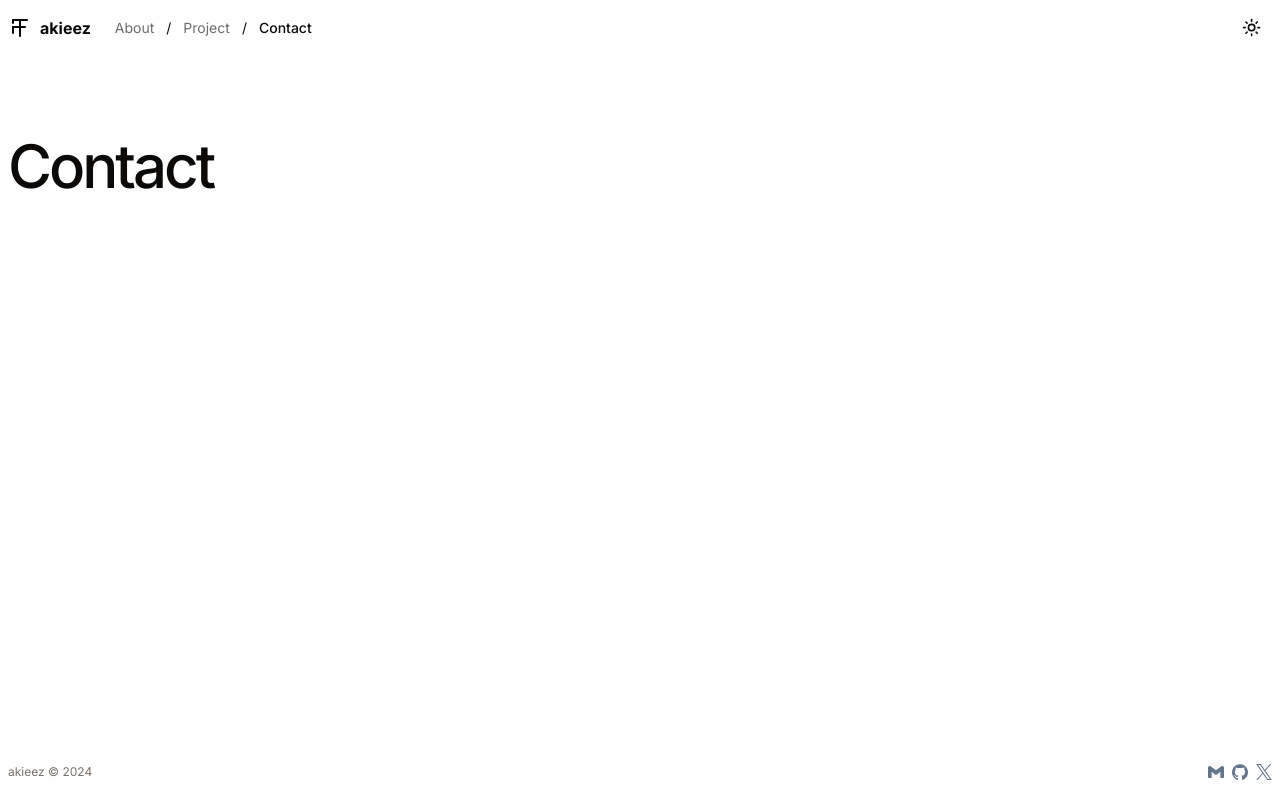
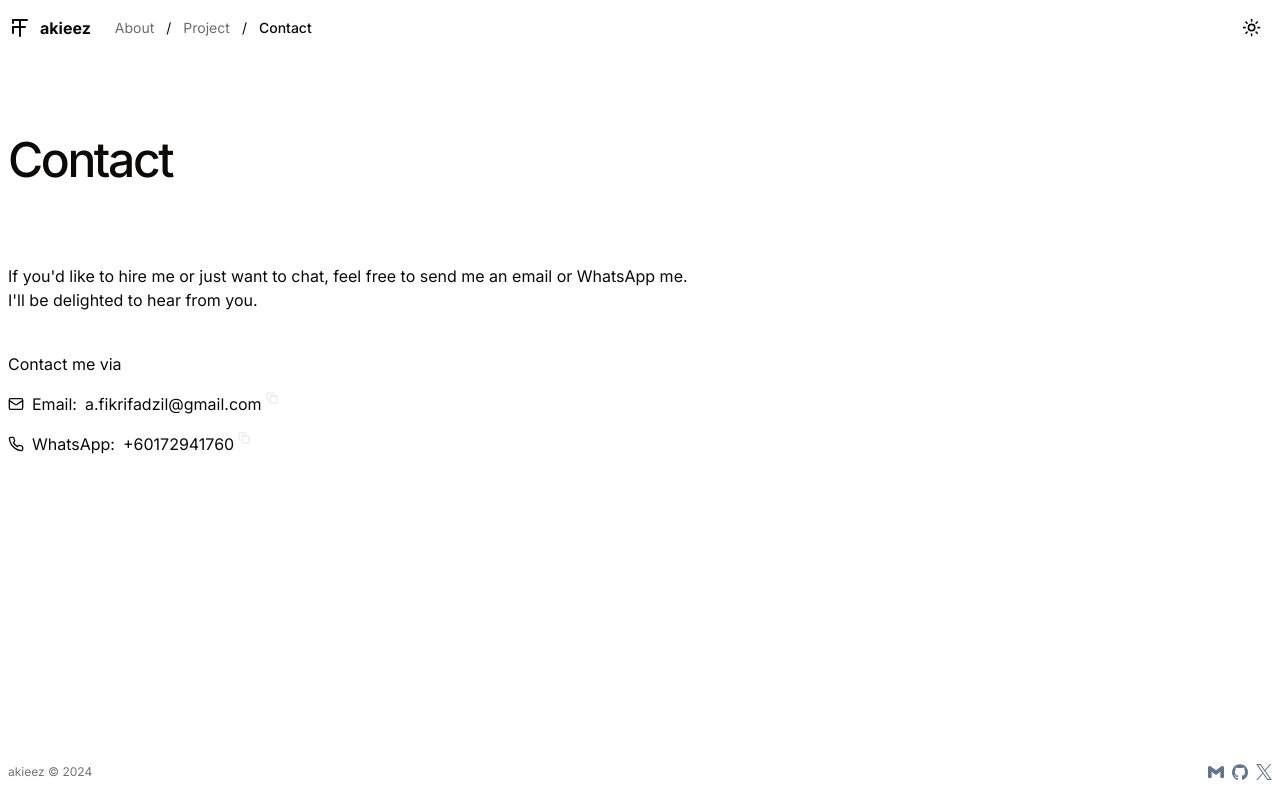
Before and after one commit to xakieezx/xakieezx.github.io, a Next.js app: page /contact in a window 1280 px wide. Built offline with nearby package versions, Linux system fonts and the light colour scheme.

Commit message:
update /contact page

```diff
--- a/src/app/(app)/contact/page.tsx
+++ b/src/app/(app)/contact/page.tsx
@@ -1,8 +1,44 @@
+import { ButtonLink } from '@/components/button-link';
+import { siteConfig } from '@/config/site';
+import { Mail, Phone } from 'lucide-react';
+
 export default function Page() {
 	return (
 		<div className="flex flex-col max-w-7xl mx-auto">
-			<div className="mt-20 text-5xl md:text-6xl font-medium tracking-tighter">
+			<div className="mt-20 text-4xl md:text-5xl font-medium tracking-tighter">
 				Contact
+			</div>
+			<p className="text-justify mt-20">
+				If you&apos;d like to hire me or just want to chat, feel free to send me
+				an email or WhatsApp me.
+			</p>
+			<p className="mb-10 text-justify">
+				I&apos;ll be delighted to hear from you.
+			</p>
+			<p className="mb-4 text-justify">Contact me via</p>
+			<div className="mb-4 flex flex-row items-center gap-2">
+				<div className="flex flex-row items-center gap-2">
+					<Mail className="h-4 w-4" />
+					<p>Email:</p>
+				</div>
+				<ButtonLink
+					placeholder="a.fikrifadzil@gmail.com"
+					link={siteConfig.links.email}
+					copy={siteConfig.email}
+					icon={<></>}
+				/>
+			</div>
+			<div className="mb-4 flex flex-row items-center gap-2">
+				<div className="flex flex-row items-center gap-2">
+					<Phone className="h-4 w-4" />
+					<p>WhatsApp:</p>
+				</div>
+				<ButtonLink
+					placeholder="+60172941760"
+					link={siteConfig.links.contact}
+					copy={siteConfig.contact}
+					icon={<></>}
+				/>
 			</div>
 		</div>
 	);
```
